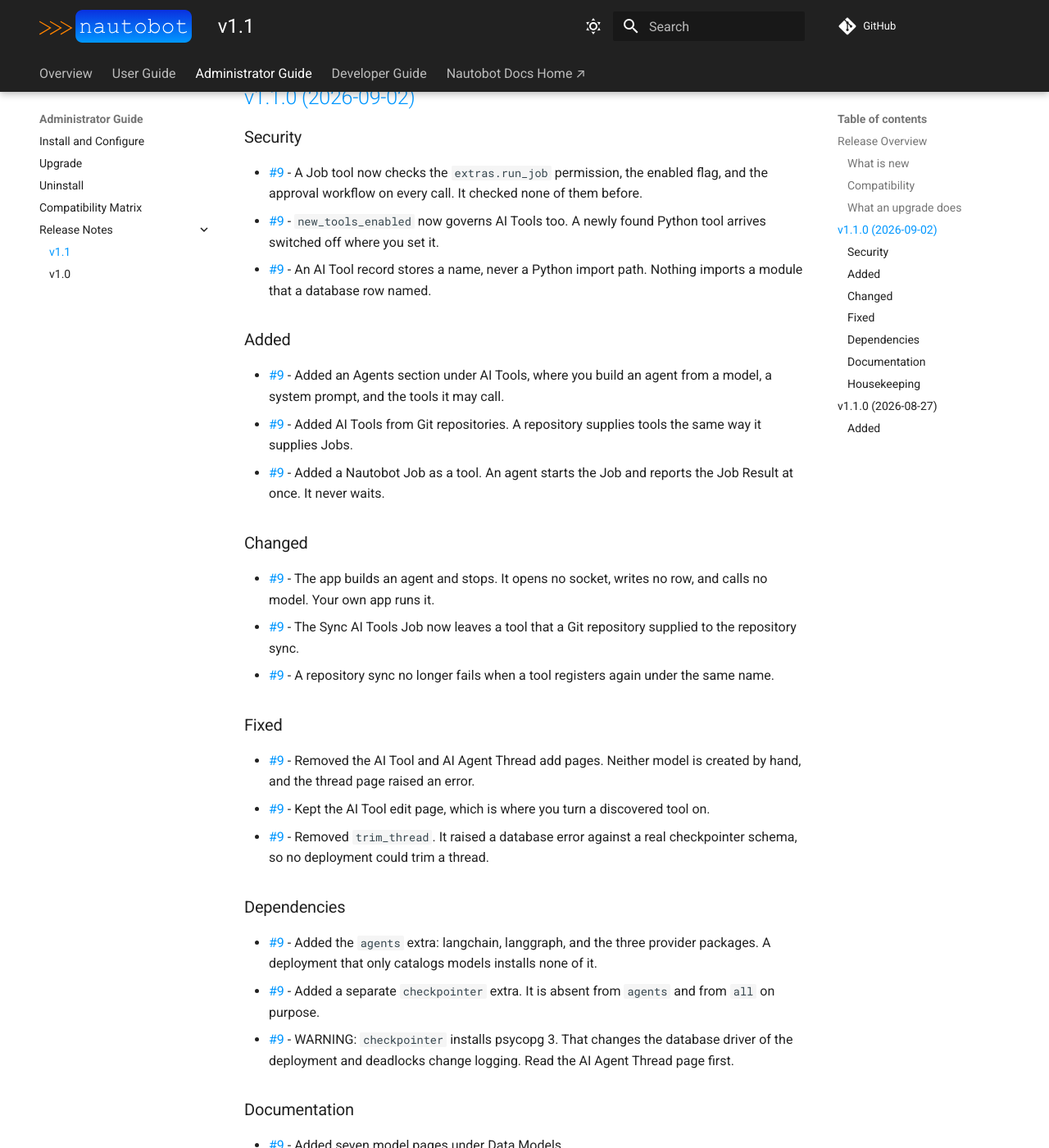
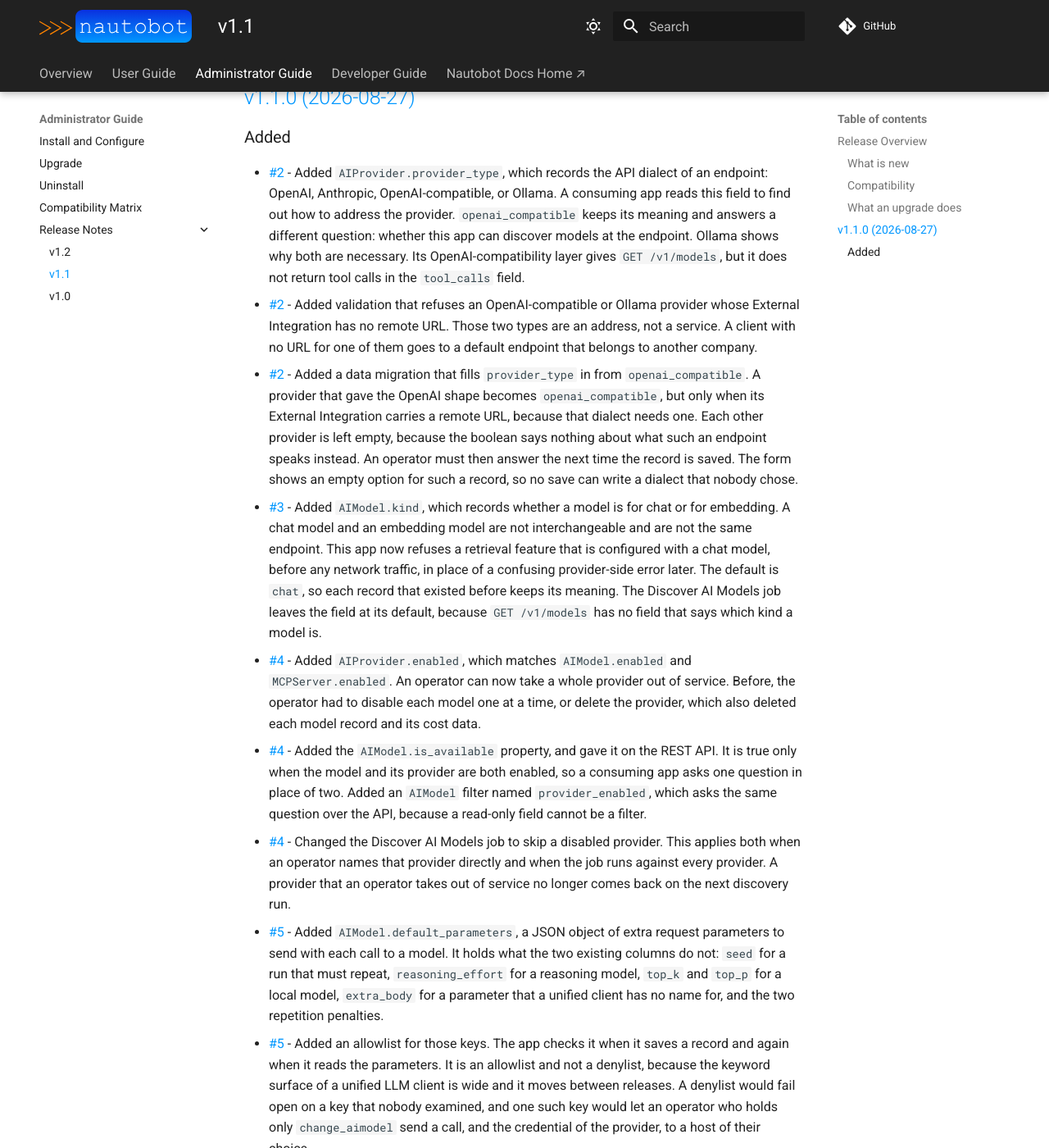
Before and after one commit to jtdub/nautobot-app-ai-models, an MkDocs documentation site: the page built from docs/admin/release_notes/version_1.1.md, in a window 1280 px wide and 1400 px high, scrolled down 1490 px. Shown: the whole window at 82% size. Built offline with MkDocs 1.6.1 and Material for MkDocs 9.7.7, drawn with Linux system fonts in a browser that asks for light colours; comment, search, counter and statistics services are not loaded; some of the changed text lies outside the part shown.

Commit message:
Release v1.2.0, not v1.1.0 a second time
v1.1.0 is tagged and released. This branch bumped the version to 1.1.0
again and appended the notes to version_1.1.md, under a second v1.1.0
heading.

Set the version to 1.2.0, point towncrier at version_1.2.md, restore
version_1.1.md, and move the notes into a new version_1.2.md with a
Release Overview.

Claude-Session: https://claude.ai/code/session_01WdGRw2H8EYb3oNVYM5eM89

```diff
--- a/docs/admin/release_notes/version_1.1.md
+++ b/docs/admin/release_notes/version_1.1.md
@@ -51,50 +51,6 @@ Set the `kind` of each embedding model.
 
 <!-- towncrier release notes start -->
 
-## [v1.1.0 (2026-09-02)](https://github.com/jtdub/nautobot-app-ai-models/releases/tag/v1.1.0)
-
-### Security
-
-- [#9](https://github.com/jtdub/nautobot-app-ai-models/issues/9) - A Job tool now checks the `extras.run_job` permission, the enabled flag, and the approval workflow on every call. It checked none of them before.
-- [#9](https://github.com/jtdub/nautobot-app-ai-models/issues/9) - `new_tools_enabled` now governs AI Tools too. A newly found Python tool arrives switched off where you set it.
-- [#9](https://github.com/jtdub/nautobot-app-ai-models/issues/9) - An AI Tool record stores a name, never a Python import path. Nothing imports a module that a database row named.
-
-### Added
-
-- [#9](https://github.com/jtdub/nautobot-app-ai-models/issues/9) - Added an Agents section under AI Tools, where you build an agent from a model, a system prompt, and the tools it may call.
-- [#9](https://github.com/jtdub/nautobot-app-ai-models/issues/9) - Added AI Tools from Git repositories. A repository supplies tools the same way it supplies Jobs.
-- [#9](https://github.com/jtdub/nautobot-app-ai-models/issues/9) - Added a Nautobot Job as a tool. An agent starts the Job and reports the Job Result at once. It never waits.
-
-### Changed
-
-- [#9](https://github.com/jtdub/nautobot-app-ai-models/issues/9) - The app builds an agent and stops. It opens no socket, writes no row, and calls no model. Your own app runs it.
-- [#9](https://github.com/jtdub/nautobot-app-ai-models/issues/9) - The Sync AI Tools Job now leaves a tool that a Git repository supplied to the repository sync.
-- [#9](https://github.com/jtdub/nautobot-app-ai-models/issues/9) - A repository sync no longer fails when a tool registers again under the same name.
-
-### Fixed
-
-- [#9](https://github.com/jtdub/nautobot-app-ai-models/issues/9) - Removed the AI Tool and AI Agent Thread add pages. Neither model is created by hand, and the thread page raised an error.
-- [#9](https://github.com/jtdub/nautobot-app-ai-models/issues/9) - Kept the AI Tool edit page, which is where you turn a discovered tool on.
-- [#9](https://github.com/jtdub/nautobot-app-ai-models/issues/9) - Removed `trim_thread`. It raised a database error against a real checkpointer schema, so no deployment could trim a thread.
-
-### Dependencies
-
-- [#9](https://github.com/jtdub/nautobot-app-ai-models/issues/9) - Added the `agents` extra: langchain, langgraph, and the three provider packages. A deployment that only catalogs models installs none of it.
-- [#9](https://github.com/jtdub/nautobot-app-ai-models/issues/9) - Added a separate `checkpointer` extra. It is absent from `agents` and from `all` on purpose.
-- [#9](https://github.com/jtdub/nautobot-app-ai-models/issues/9) - WARNING: `checkpointer` installs psycopg 3. That changes the database driver of the deployment and deadlocks change logging. Read the AI Agent Thread page first.
-
-### Documentation
-
-- [#9](https://github.com/jtdub/nautobot-app-ai-models/issues/9) - Added seven model pages under Data Models.
-- [#9](https://github.com/jtdub/nautobot-app-ai-models/issues/9) - Added a user guide for Git-sourced tools: the repository layout, the required root `__init__.py`, and what each sync does to a record.
-- [#9](https://github.com/jtdub/nautobot-app-ai-models/issues/9) - Corrected the group-weight table in the app extension guide. A sibling app now takes weight 400 or higher.
-
-### Housekeeping
-
-- [#9](https://github.com/jtdub/nautobot-app-ai-models/issues/9) - Added a `checkpoint_retention_days` setting, which defaults to 30 days.
-- [#9](https://github.com/jtdub/nautobot-app-ai-models/issues/9) - Added a Prune Agent Threads Job. Nothing else deletes the conversation state an agent leaves behind.
-- [#9](https://github.com/jtdub/nautobot-app-ai-models/issues/9) - Added a Sync AI Tools Job. It reports a tool that is no longer registered, and never deletes the record.
-
 ## [v1.1.0 (2026-08-27)](https://github.com/jtdub/nautobot-app-ai-models/releases/tag/v1.1.0)
 
 ### Added
--- a/mkdocs.yml
+++ b/mkdocs.yml
@@ -132,6 +132,7 @@ nav:
       - Compatibility Matrix: "admin/compatibility_matrix.md"
       - Release Notes:
           - "admin/release_notes/index.md"
+          - v1.2: "admin/release_notes/version_1.2.md"
           - v1.1: "admin/release_notes/version_1.1.md"
           - v1.0: "admin/release_notes/version_1.0.md"
   - Developer Guide:
--- a/pyproject.toml
+++ b/pyproject.toml
@@ -1,6 +1,6 @@
 [tool.poetry]
 name = "nautobot-ai-models"
-version = "1.1.0"
+version = "1.2.0"
 description = "Nautobot app that catalogs LLM providers, LLM models, MCP servers, and MCP tools."
 authors = ["James Williams <james.williams@jtdub.com>"]
 license = "Apache-2.0"
@@ -225,7 +225,7 @@ build-backend = "poetry.core.masonry.api"
 [tool.towncrier]
 package = "nautobot_ai_models"
 directory = "changes"
-filename = "docs/admin/release_notes/version_1.1.md"
+filename = "docs/admin/release_notes/version_1.2.md"
 template = "development/towncrier_template.j2"
 start_string = "<!-- towncrier release notes start -->"
 # GitHub redirects /issues/N to /pull/N when N is a pull request, so one format serves both.
```
Also changed, not shown: docs/admin/release_notes/version_1.2.md (added, +105 -0 lines).
